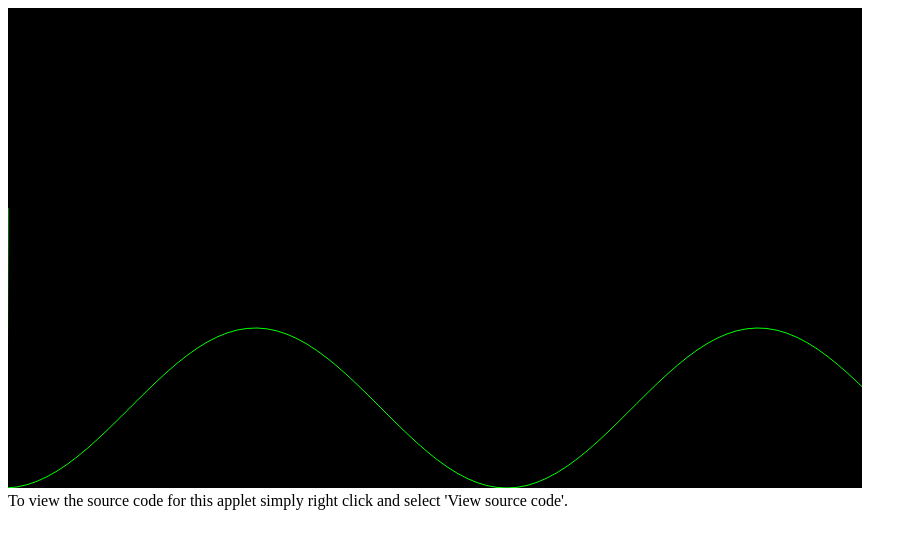
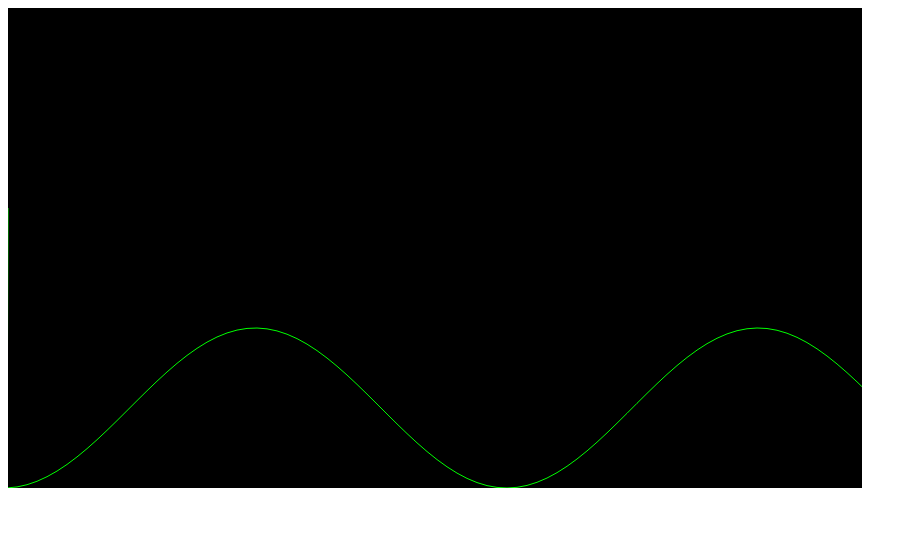
Before and after one commit to flojoho/tiny-wings, a plain HTML site: page index.html in a window 1280 px wide. Shown: the whole page, without its empty margins (0-917 px from the left). Drawn offline with Linux system fonts and the light colour scheme.

Commit message:
rename html to index.html for gh pages

```diff
--- a/tiny wings.html
+++ b/index.html
@@ -181,8 +181,5 @@
       setInterval(eventLoop, 1000/fps);
 
     </script>
-    <div>
-      To view the source code for this applet simply right click and select 'View source code'.
-    </div>
   </body>
 </html>
```
